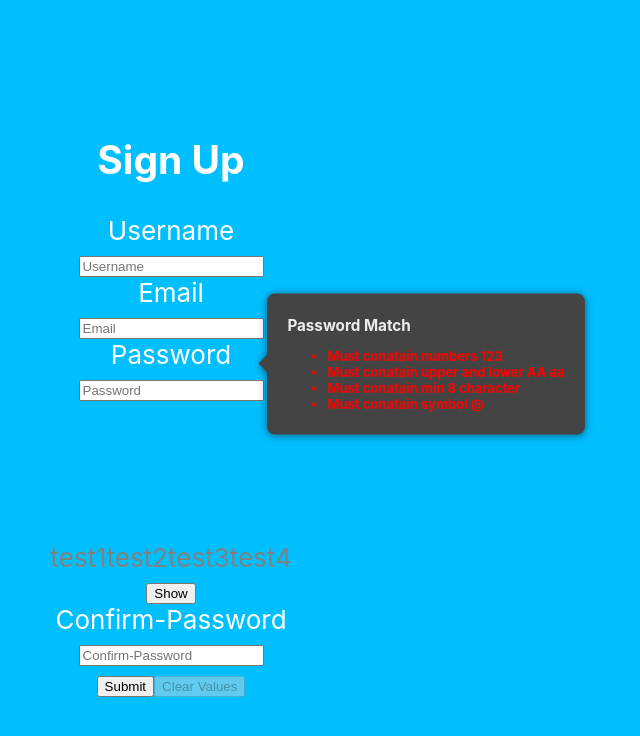
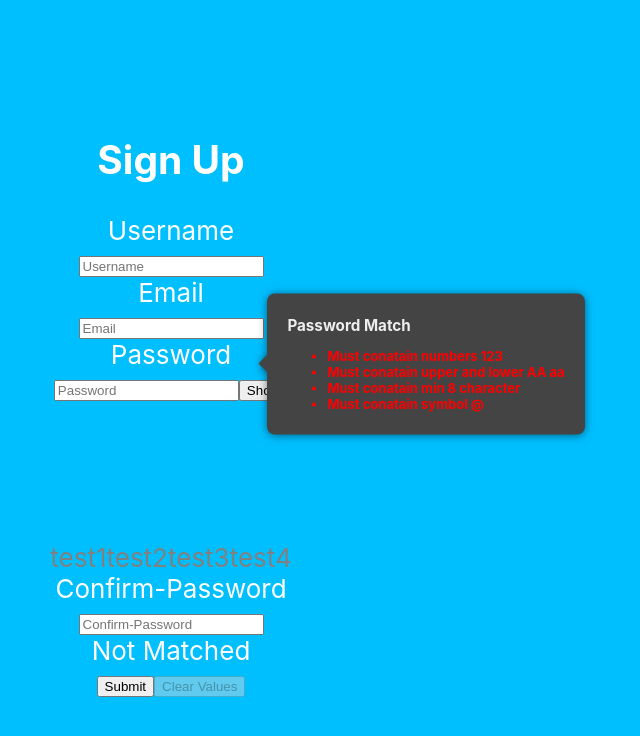
Before and after one commit to sumit1523/redux-form-with-password-strength, a React (Create React App) app: page / in a window 1280 px wide. Shown: the top 736 px of the page, without its empty margins (469-1109 px from the left). Built offline with nearby package versions, Linux system fonts and the light colour scheme.

Commit message:
code refactor

```diff
--- a/src/SyncValidationForm.js
+++ b/src/SyncValidationForm.js
@@ -1,6 +1,5 @@
 import React, { Component } from 'react';
 import { Field, reduxForm } from 'redux-form';
-import { validate } from './validation';
 import passwordStregthField from './passwordStregthField';
 
 const renderField = ({ input, label, type, meta: { touched, error } }) => (
@@ -15,61 +14,72 @@ const renderField = ({ input, label, type, meta: { touched, error } }) => (
 );
 
 class SyncValidationForm extends Component {
-  constructor(props) {
-    super(props);
-    this.state = {
-        hidden: true,
-        showHide: false,
-        password:'',
-        confirmPassword:'',
-        isSamePassword:false
-
-    }
+    state = {
+      colorBar: {
+        length: false,
+        character: false,
+        symbol: false,
+        number: false
+      },
+      password: '',
+      confirmPassword: '',
+      isSamePassword: false,
     }
 
-checkSamePassword=()=>{
-    let isSamePassword= this.state.password===this.state.confirmPassword?false:true;
+  checkSamePassword = () => {
     this.setState({
-        isSamePassword
+      isSamePassword: this.state.password === this.state.confirmPassword
     })
   }
-updatePassword=(password)=>
-{
+  updatePassword = (event) => {
     this.setState({
-password
+      password: event.target.value
+
     })
     this.checkSamePassword();
   }
-updateConfirmPassword=(confirmPassword)=>
-{
-    console.log(confirmPassword)
+  updateConfirmPassword = (event) => {
+    // console.log(confirmPassword)
     this.setState({
-confirmPassword
+      confirmPassword: event.target.value
     })
     this.checkSamePassword();
   }
-toggleShow = () => {
+
+  handlePasswordChange = (event) => {
+    this.checkValidation(event.target.value);
+    console.log(event.target.value)
+    return event.target.value
+  };
+
+  checkValidation = (password) => {
     this.setState({
-      hidden: !this.state.hidden,
-      showHide: !this.state.showHide
-  });
+      colorBar: {
+        length: password.length > 8,
+        character: password.match(/[A-Z]/) && password.match(/[a-z]/),
+        symbol: password.match(/[!,?,@,#,$,%,^,&,*,=,(,),_,.]{1}/),
+        number: password.match(/[0-9]/)
       }
+    })
+  }
+
   render() {
     const { handleSubmit, pristine, reset, submitting } = this.props;
+    const { colorBar } = this.state;
+
     return (
       <div>
         <h2> Sign Up</h2>
         <form onSubmit={handleSubmit}>
           <Field name="username" type="text" component={renderField} label="Username" />
           <Field name="email" type="email" component={renderField} label="Email" />
-          <Field name="password" type={this.state.hidden ? "password" : "text"} component={passwordStregthField} label="Password" onChange={(e)=>this.updatePassword(e.target.value)}/>
-          <button onClick={this.toggleShow}>{this.state.showHide ? 'Hide':'Show'}</button>
-          <Field name="retypepassword" type="password" component={renderField} label="Confirm-Password" onChange={(e)=>this.updateConfirmPassword(e.target.value)} />
+          <Field colorBar={colorBar} name="password" type="password" component={passwordStregthField} label="Password" onChange={this.handlePasswordChange} />
+          <Field name="retypepassword" type="password" component={renderField} label="Confirm-Password" onChange={(e) => this.setState({confirmPassword: e.target.value})} />
+          {this.state.isSamePassword ? <div>Matched</div> : <div>Not Matched</div>}
           <div>
             <button type="submit" disabled={submitting}>Submit</button>
             <button type="button" disabled={pristine || submitting} onClick={reset}>Clear Values</button>
           </div>
-          {this.state.isSamePassword &&<div>heyyy</div>}
         </form>
       </div>
     )
@@ -78,6 +88,4 @@ toggleShow = () => {
 
 export default reduxForm({
   form: 'syncValidation', // a unique identifier for this form
-  validate,
-  passwordStregthField// <--- validation function given to redux-form
 })(SyncValidationForm);
--- a/src/passwordStregthField.js
+++ b/src/passwordStregthField.js
@@ -3,61 +3,26 @@ import PasswordStrengthMeter from './PasswordStrengthMeter';
 import PasswordToolTip from './PasswordToolTip';
 
 class passwordStregthField extends Component {
-    constructor(props) {
-        super(props);
-        this.state = {
-            colorBar: {
-                length: false,
-                character: false,
-                symbol: false,
-                number: false
-            }
-        }
+    state = {
+        passwordVisible: false,
     }
 
-    handlePasswordChange = (event) => {
-        this.checkValidation(event.target.value);
-        console.log(event.target.value)
-    };
+    toggleShow = () => {
+        this.setState({
+            passwordVisible: !this.state.passwordVisible,
+        });
+    }
 
-    checkValidation = (password) => {
-        const colorBar = {
-            length: false,
-            character: false,
-            symbol: false,
-            number: false
-        }
-
-        if (password.match(/[A-Z]/) && password.match(/[a-z]/)) {
-            colorBar.character = true;
-        }
-        if (password.match(/[0-9]/)) {
-            colorBar.number = true;
-        }
-        if (password.match(/[!,?,@,#,$,%,^,&,*,=,(,),_,.]{1}/)) {
-            colorBar.symbol = true;
-        }
-        if (password.length > 8) {
-            colorBar.length = true;
-        }
-        this.setState({
-            colorBar
-        })
-    }
     render() {
-        const { colorBar } = this.state;
-        const { input: { value }, label, type, meta: { touched, error } } = this.props;
+        const { colorBar } = this.props;
+        const { input, label, meta: { touched, error } } = this.props;
         return (
             <div>
                 <label>{label}</label>
                 <div>
-                    <input placeholder={label} type={type}
-                        onChange={(e) => {
-                            this.handlePasswordChange(e)
-                            return value
-                        }} />
-                    {touched &&
-                        ((error && <span>{error}</span>))}
+                    <input {...input} placeholder={label} type={this.state.passwordVisible ? "text" : "password"} />
+                    <button type ="button" onClick={this.toggleShow}>{this.state.passwordVisible ? 'Hide' : 'Show'}</button>
+                    {touched && ((error && <span>{error}</span>))}
                 </div>
                 <PasswordToolTip colorBar={colorBar} />
                 <PasswordStrengthMeter colorBar={colorBar} />
```
Lines whose indentation alone changed are shown as unchanged.
